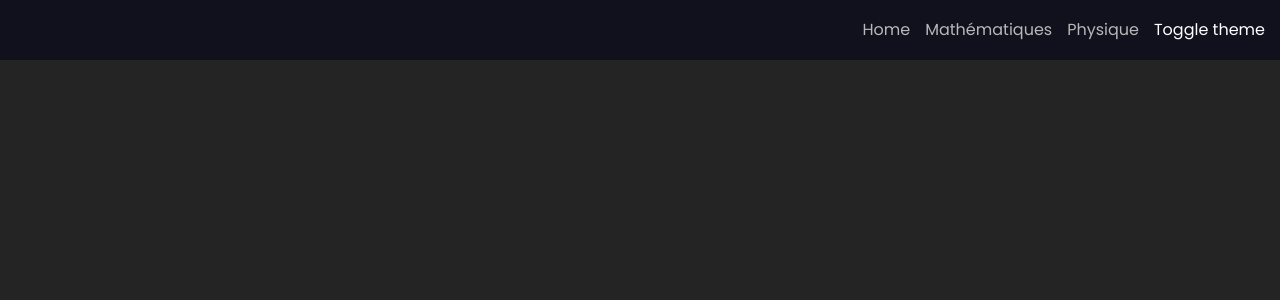
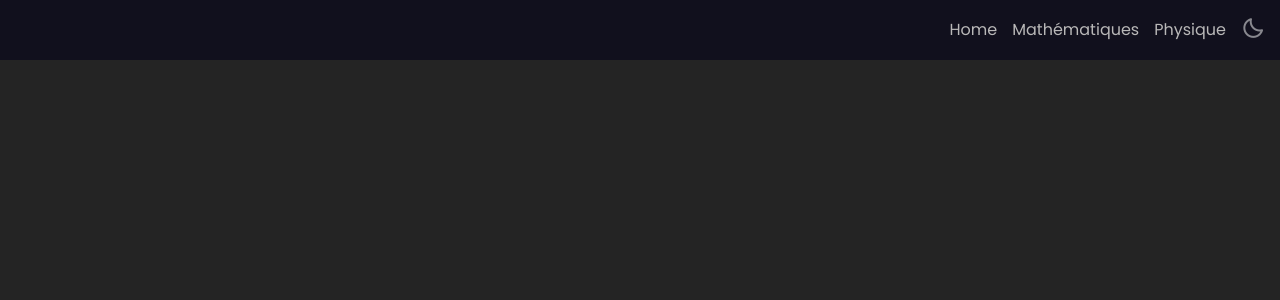
Before and after one commit to Smaug6739/docs-old, a Vue app: page / in a window 1280 px wide. Shown: the top 300 px of the page. Built offline with nearby package versions, Linux system fonts and the light colour scheme.

Commit message:
Add icon for theme change

```diff
--- a/src/components/layout/navbar/Navbar.vue
+++ b/src/components/layout/navbar/Navbar.vue
@@ -3,17 +3,17 @@
     <div></div>
     <nav>
       <ul class="menu">
-        <li class="link">
+        <li>
           <a href="#" class="nav-links">Home</a>
         </li>
-        <li class="link">
+        <li>
           <router-link to="/maths">Mathématiques</router-link>
         </li>
-        <li class="link">
+        <li>
           <router-link to="/physics">Physique</router-link>
         </li>
-        <li class="link">
-          <span @click="toggleTheme">Toggle theme</span>
+        <li class="icon">
+          <i @click="toggleTheme" class='bx bx-moon' ref="themeIcon"></i>
         </li>
       </ul>
     </nav>
@@ -22,27 +22,32 @@
 
 <style lang="scss" scoped>
 header {
-  position: relative;
   width: 100%;
   background: var(--bg-color-1);
 }
 
 ul {
   height: 60px;
-
   display: flex;
   align-items: center;
-
   justify-content: end;
   list-style: none;
+
 }
 
 li {
   padding-right: 15px;
+  height: auto
 }
 
-a {
-  font-family: "Poppins", sans-serif;
+.icon {
+  cursor: pointer;
+  opacity: 0.5;
+  font-size: 1.5rem;
+}
+
+.icon:hover {
+  opacity: 1;
 }
 </style>
 <script lang="ts">
@@ -52,10 +57,16 @@ export default defineComponent({
   name: "Navbar",
   methods: {
     toggleTheme() {
+      const themeIcon = this.$refs.themeIcon as HTMLElement;
       if (document.documentElement.getAttribute("data-theme") === "dark") {
         document.documentElement.setAttribute("data-theme", "light");
+        themeIcon.className = "bx bx-sun";
+      } else if (document.documentElement.getAttribute("data-theme") === "light") {
+        document.documentElement.setAttribute("data-theme", "dark");
+        themeIcon.className = "bx bx-moon";
       } else {
-        document.documentElement.setAttribute("data-theme", "dark");
+        document.documentElement.setAttribute("data-theme", "light");
+        themeIcon.className = "bx bx-sun";
       }
     },
   },
```
